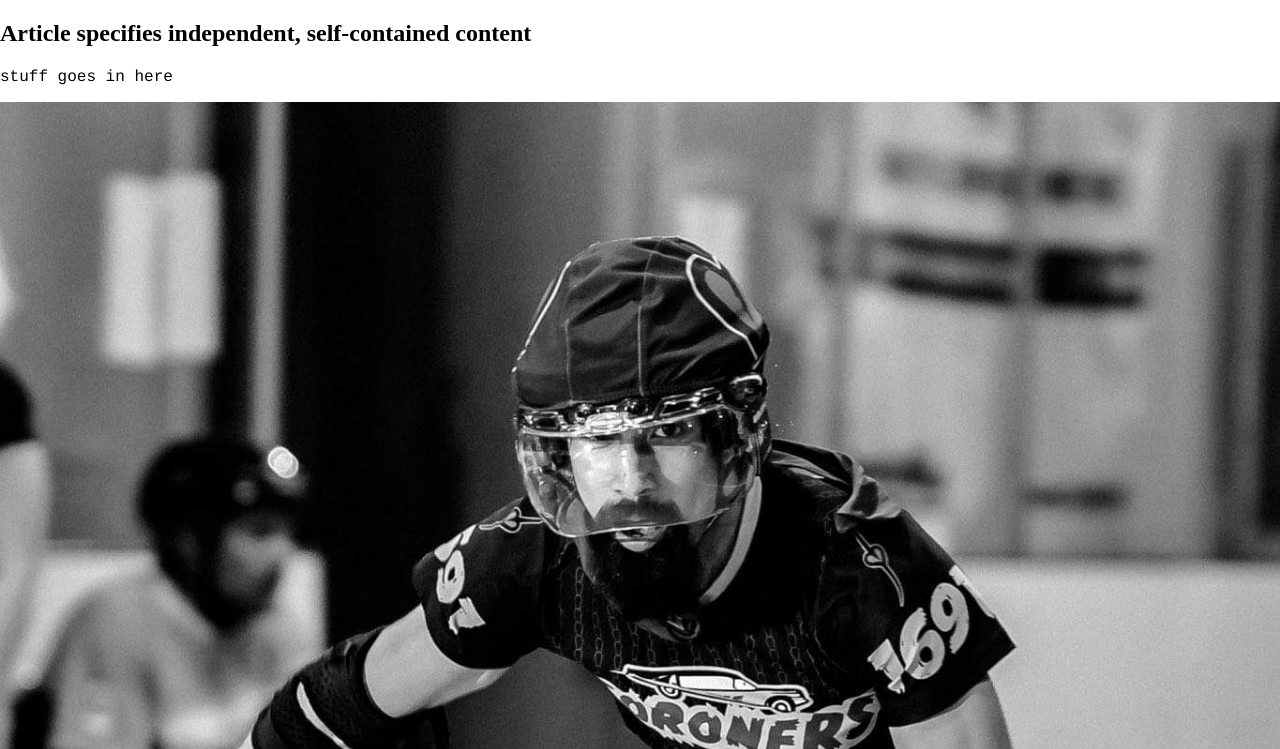
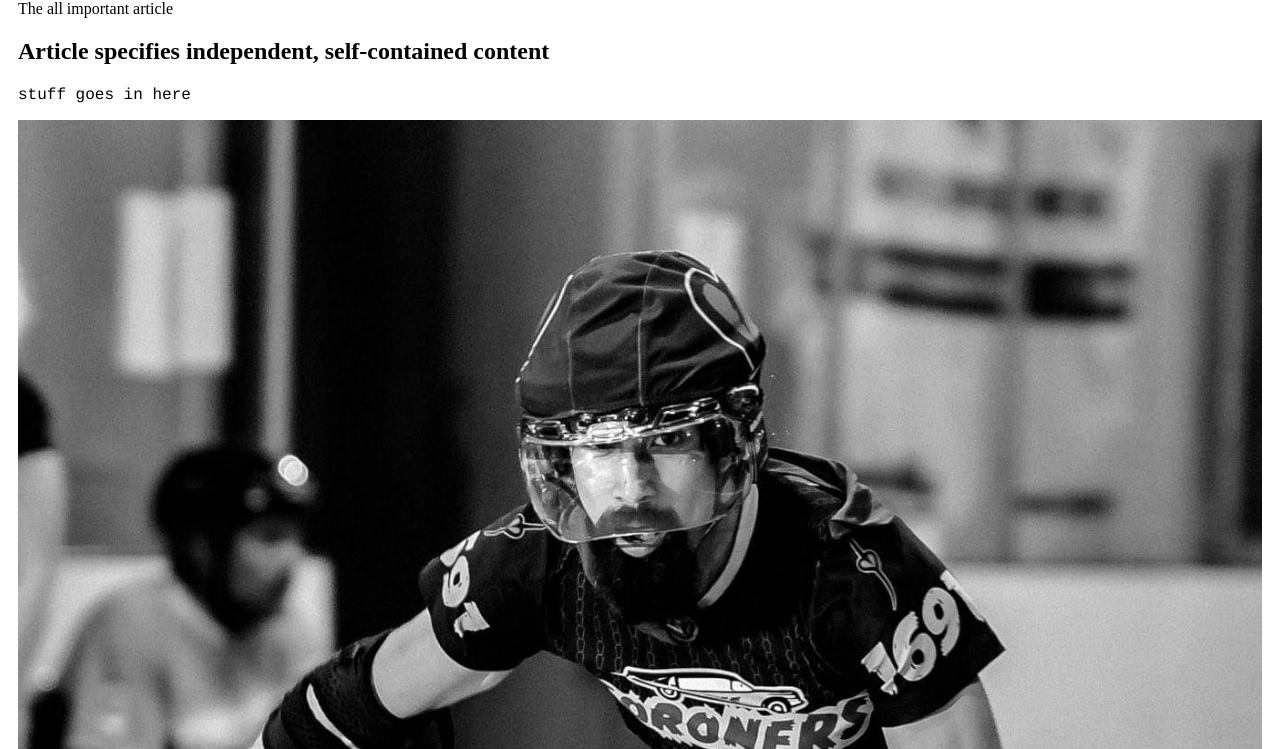
Before and after one commit to PT-Web-Dev-Jan-23/js-assignment-4-html-me-something-prints-philbert, a website: page index.html in a window 1280 px wide. Shown: the part 397-1146 px from the top of the page. Drawn offline with Linux system fonts and the light colour scheme; files whose address does not match are found by name.

Commit message:
testing the block style of body, commented out

```diff
--- a/styles.css
+++ b/styles.css
@@ -9,9 +9,9 @@ p {
 }
 
 body {
-	display: block;
+	/* display: block; */
 
-	/*padding-top: 10px;
+	padding-top: 10px;
 	padding-right: 10px;
 	padding-bottom: 10px;
 	padding-left: 10px;
@@ -19,7 +19,7 @@ body {
 	margin-top: 8px;
 	margin-right: 8px;
 	margin-bottom: 8px;
-	margin-left: 8px;*/
+	margin-left: 8px;
 }
 
 .funParagraph {
```
